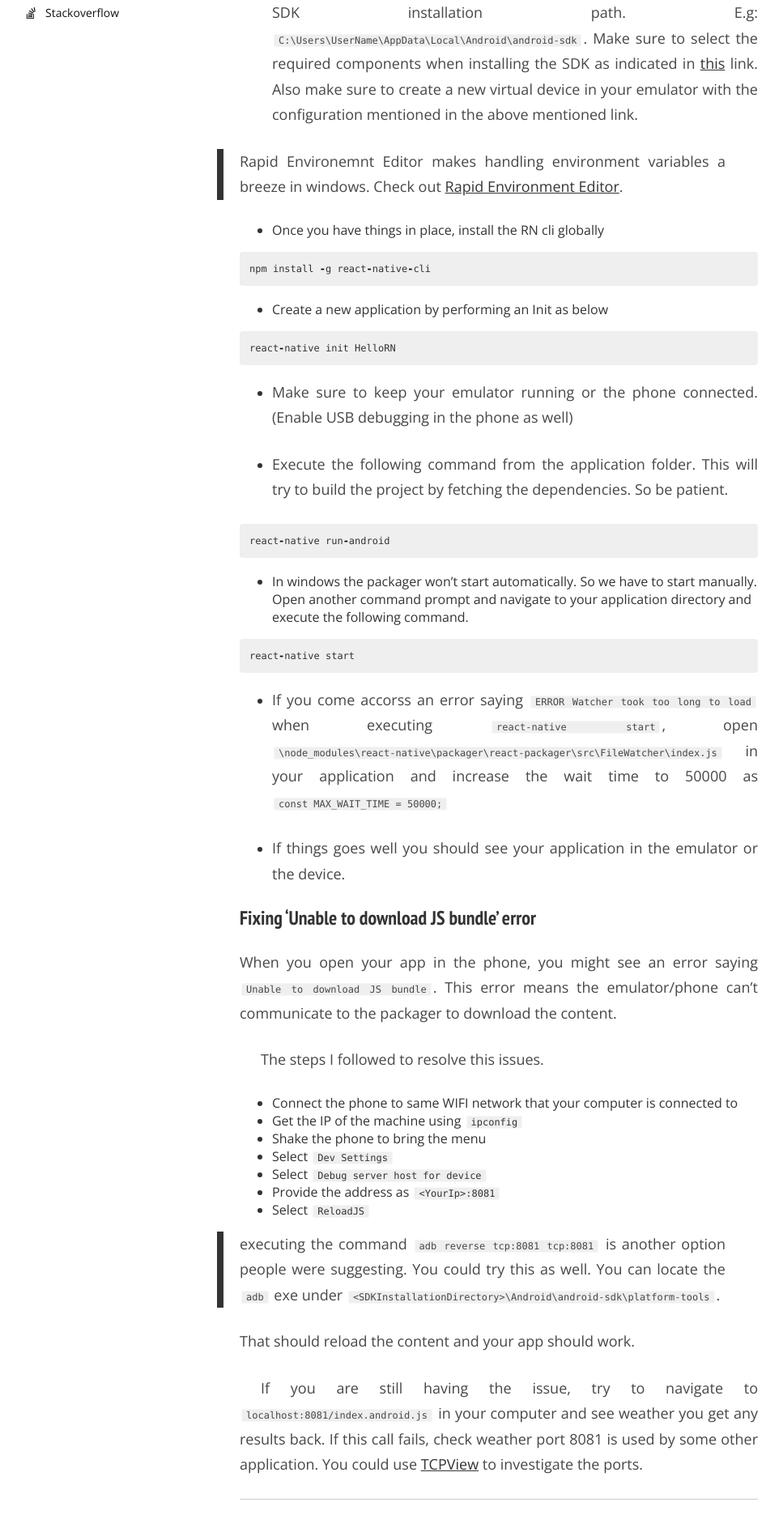
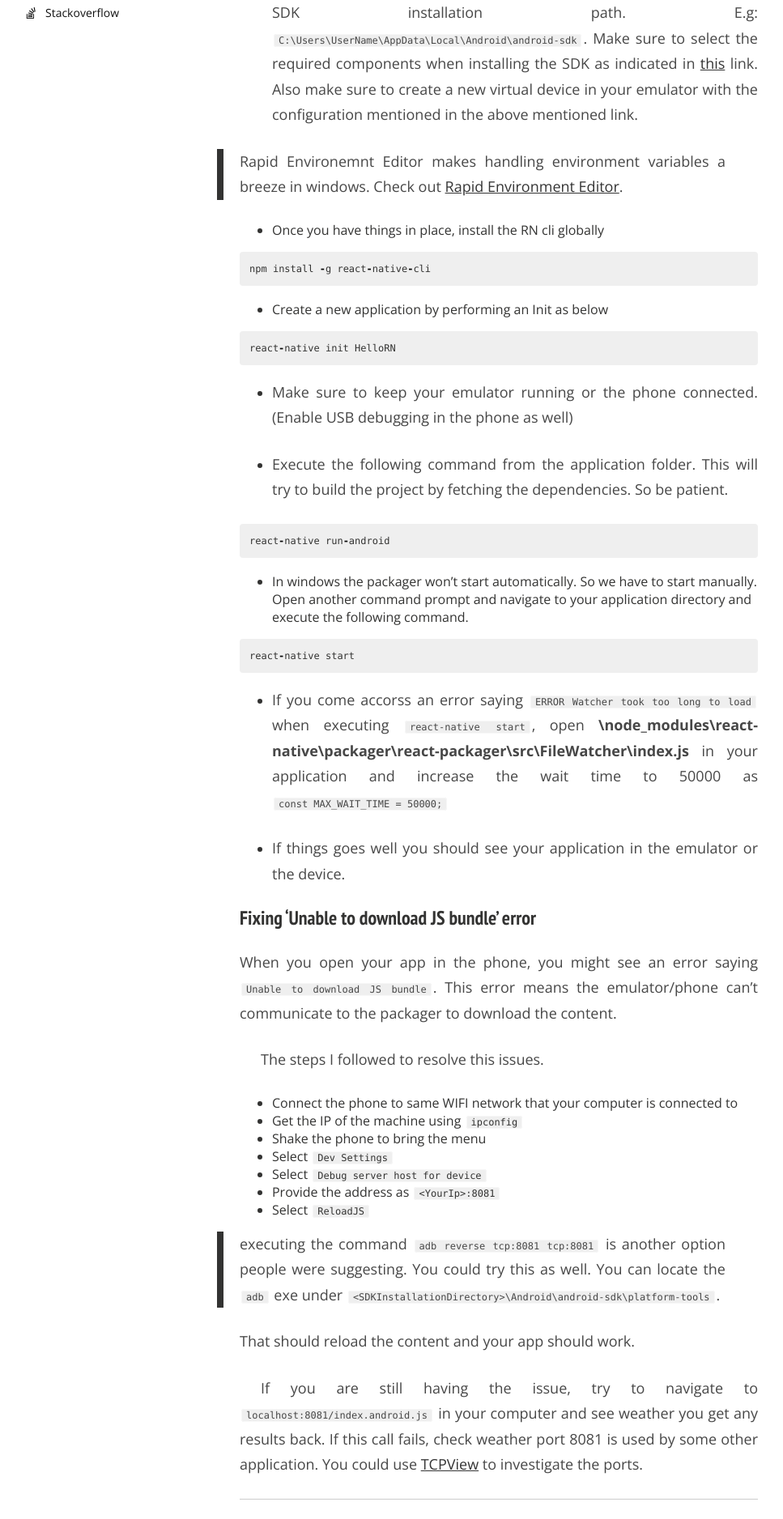
Before and after one commit to Raathigesh/Raathigesh.github.io, a Jekyll site: the page built from _posts/2015-12-16-Getting-Android-App-Running-With-React-Native-On-Windows.md, in a window 1280 px wide. Shown: the part 435-2311 px from the top of the page at 81% size, without its empty margins (24-991 px from the left). Built offline with Jekyll 4.4.1, drawn with Linux system fonts in a browser that asks for light colours; nearby versions of some CDN libraries; comment, search, counter and statistics services are not loaded.

```diff
--- a/_posts/2015-12-16-Getting-Android-App-Running-With-React-Native-On-Windows.md
+++ b/_posts/2015-12-16-Getting-Android-App-Running-With-React-Native-On-Windows.md
@@ -41,7 +41,7 @@ react-native run-android
 react-native start
 {% endhighlight %}
 
- - If you come accorss an error saying `ERROR Watcher took too long to load` when executing `react-native start`, open `\node_modules\react-native\packager\react-packager\src\FileWatcher\index.js` in your application and increase the wait time to 50000 as `const MAX_WAIT_TIME = 50000;`
+ - If you come accorss an error saying `ERROR Watcher took too long to load` when executing `react-native start`, open **\node_modules\react-native\packager\react-packager\src\FileWatcher\index.js** in your application and increase the wait time to 50000 as `const MAX_WAIT_TIME = 50000;`
 
 - If things goes well you should see your application in the emulator or the device.
 
```
